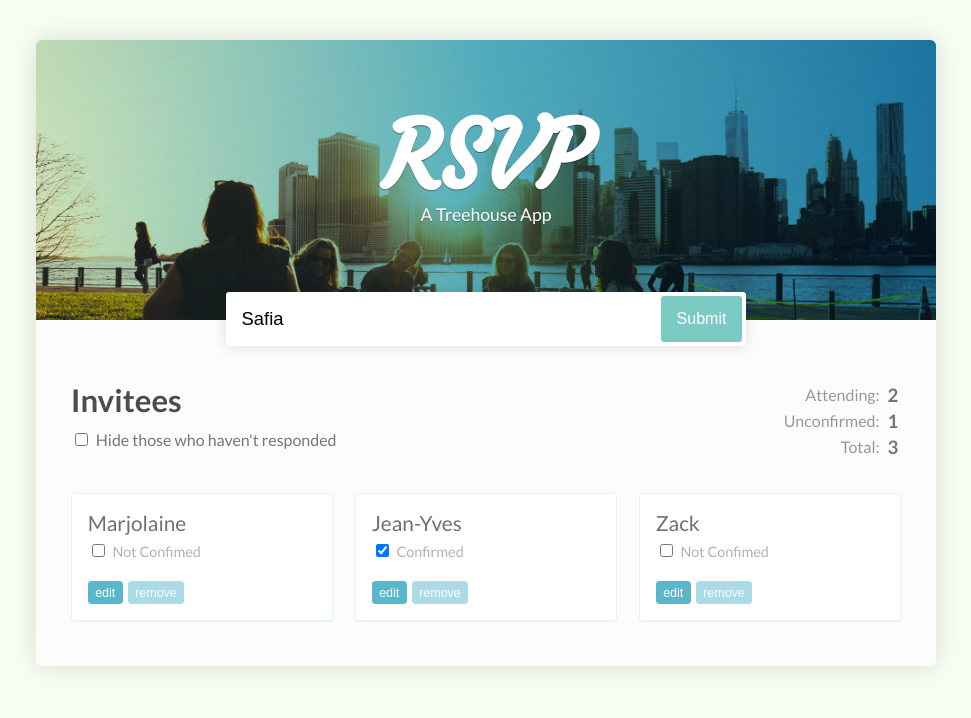
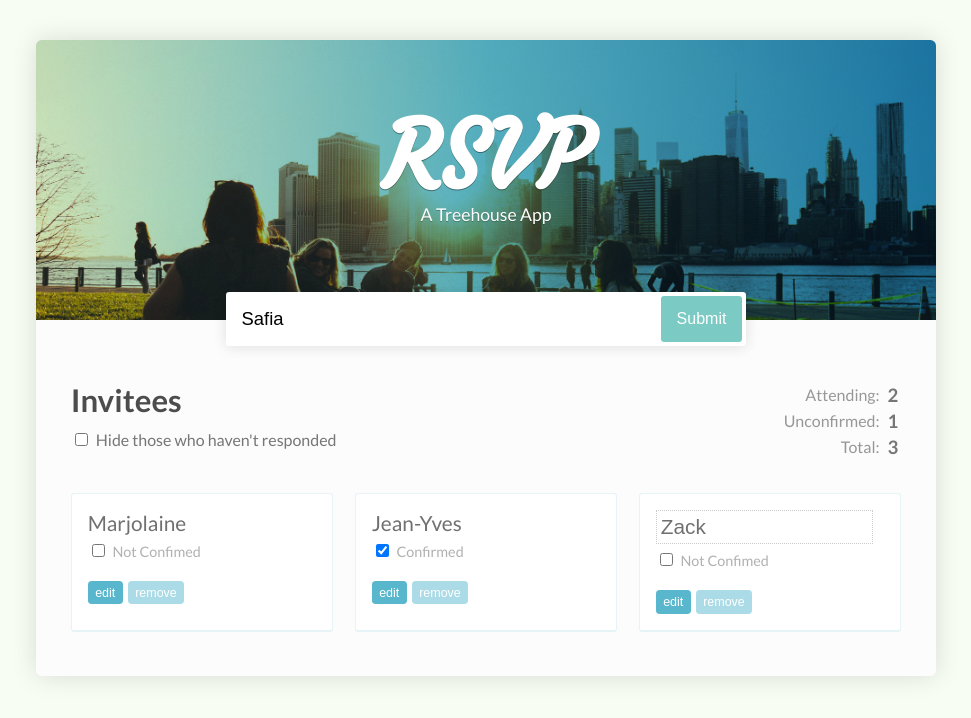
Before and after one commit to syriaca/RSVP, a React (Create React App) app: page / in a window 1280 px wide. Shown: the top 718 px of the page, without its empty margins (154-1125 px from the left). Built offline with nearby package versions, Linux system fonts and the light colour scheme.

Commit message:
Toggling edit stat in guest component, make a new component for name editing

```diff
--- a/src/App.js
+++ b/src/App.js
@@ -8,31 +8,40 @@ class App extends Component {
     guests: [
       {
         name: 'Marjolaine',
-        isConfirmed: false
+        isConfirmed: false,
+        isEditing: false
       },
       {
         name: 'Jean-Yves',
-        isConfirmed: true
+        isConfirmed: true,
+        isEditing: false
       },
       {
         name: 'Zack',
-        isConfirmed: false
+        isConfirmed: false,
+        isEditing: true
       }
     ]
   }
 
-  toggleConfirmationAt = indexToChange =>
+  toggleGuestPropertyAt = (property, indexToChange) =>
     this.setState({
       guests: this.state.guests.map((guest, index) => {
         if (index === indexToChange) {
           return {
             ...guest,
-            isConfirmed: !guest.isConfirmed
+            [property]: !guest[property]
           }
         }
         return guest;
       })
     });
+
+  toggleConfirmationAt = index =>
+    this.toggleGuestPropertyAt("isConfirmed", index);
+
+  toggleEditingAt = index =>
+    this.toggleGuestPropertyAt("isEditing", index);
 
   getTotalInvited = () => this.state.guests.length;
   // getAttendingGuest = () =>
@@ -72,7 +81,11 @@ class App extends Component {
               </tr>
             </tbody>
           </table>
-          <GuestList guests={this.state.guests} toggleConfirmationAt={this.toggleConfirmationAt} />
+          <GuestList
+            guests={this.state.guests}
+            toggleConfirmationAt={this.toggleConfirmationAt}
+            toggleEditingAt={this.toggleEditingAt} />
+
         </div>
       </div>
     );
--- a/src/components/Guest.js
+++ b/src/components/Guest.js
@@ -1,23 +1,28 @@
 import React from 'react';
 import PropTypes from 'prop-types';
+import GuestName from './GuestName';
 
 const Guest = props =>
     <li>
-        <span>{props.name}</span>
+        <GuestName isEditing={props.isEditing}>
+            {props.name}
+        </GuestName>
         <label>
             <input
                 type="checkbox"
                 checked={props.isConfirmed}
                 onChange={props.handleConfirmation} /> {props.isConfirmed ? "Confirmed" : "Not Confimed"}
         </label>
-        <button>edit</button>
+        <button onClick={props.handleEditing}>edit</button>
         <button>remove</button>
     </li>
 
 Guest.propTypes = {
     name: PropTypes.string.isRequired,
     isConfirmed: PropTypes.bool.isRequired,
-    handleConfirmation: PropTypes.func.isRequired
+    isEditing: PropTypes.bool.isRequired,
+    handleConfirmation: PropTypes.func.isRequired,
+    handleEditing: PropTypes.func.isRequired
 }
 
 export default Guest;
--- a/src/components/GuestList.js
+++ b/src/components/GuestList.js
@@ -9,13 +9,16 @@ const GuestList = props =>
                 key={index}
                 name={guest.name}
                 isConfirmed={guest.isConfirmed}
-                handleConfirmation={() => props.toggleConfirmationAt(index)} />
+                isEditing={guest.isEditing}
+                handleConfirmation={() => props.toggleConfirmationAt(index)}
+                handleEditing={() => props.toggleEditingAt(index)} />
         )}
     </ul>;
 
 GuestList.propTypes = {
     guests: PropTypes.array.isRequired,
-    toggleConfirmationAt: PropTypes.func.isRequired
+    toggleConfirmationAt: PropTypes.func.isRequired,
+    toggleEditingAt: PropTypes.func.isRequired
 }
 
 export default GuestList;
--- /dev/null
+++ b/src/components/GuestName.js
@@ -0,0 +1,22 @@
+import React from 'react';
+import PropTypes from 'prop-types';
+
+const GuestName = props =>  {
+    if (props.isEditing) {
+        return (
+            <input type="text" value={props.children} />
+        );
+    }
+
+    return (
+        <span>
+            {props.children}
+        </span>
+    );
+};
+
+GuestName.propTypes = {
+    isEditing: PropTypes.bool.isRequired,
+};
+
+export default GuestName;
```
